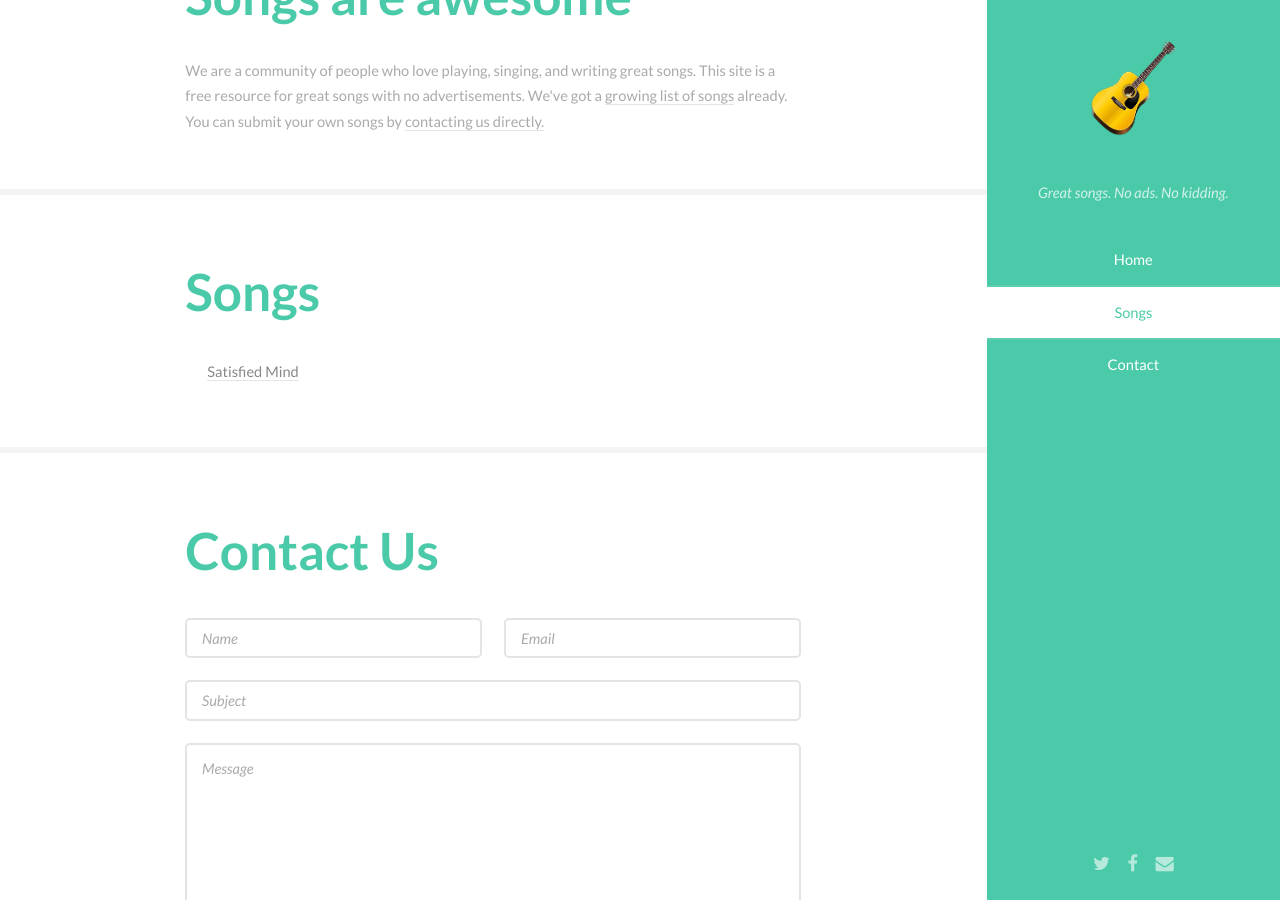
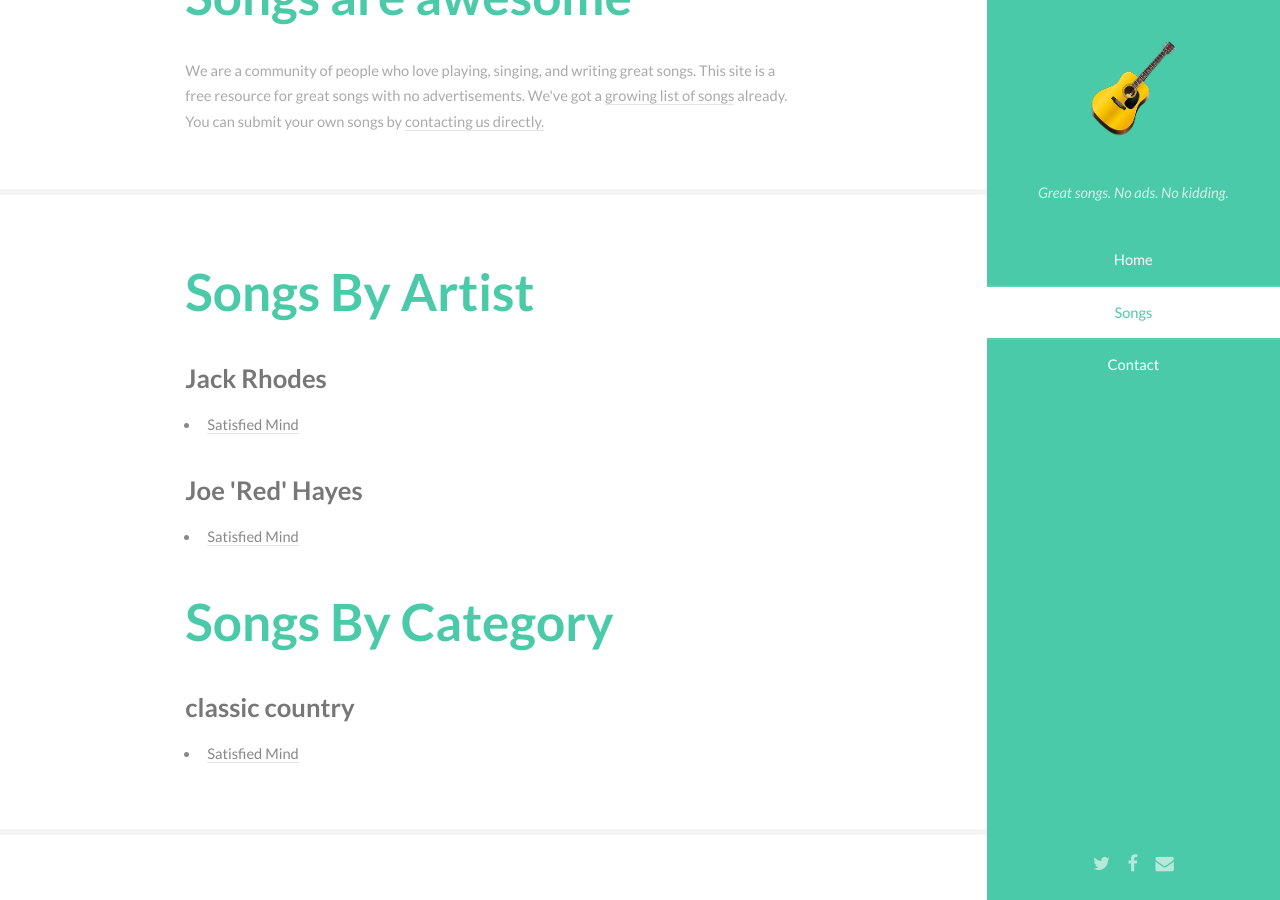
Before and after one commit to wabarr/guitars, a Jekyll site: the page built from index.html, in a window 1280 px wide and 900 px high, scrolled down 322 px. Built offline with Jekyll 4.4.1, drawn with Linux system fonts in a browser that asks for light colours.

Commit message:
add tagging and category system

```diff
--- a/_includes/songs.html
+++ b/_includes/songs.html
@@ -2,14 +2,44 @@
 	<section id="two">
 		<div class="container">
 			<header class="major">
-				<h2>Songs</h2>
-				<ul style="list-style-type: none;">
-					{% for post in site.posts %}
-						<li>
-								<a href="{{post.url}}">{{post.title}}</a>
-						</li>
+				<div id="by-artist">
+					<h2>Songs By Artist</h2>
+					{% capture tags %}
+	  				{% for tag in site.tags %}
+	    				{{ tag[0] }}
+	  				{% endfor %}
+					{% endcapture %}
+
+					{% assign sortedtags = tags | split:' ' | sort %}
+
+					{% for tag in sortedtags %}
+	  				<h3 id="{{ tag }}">{{ tag | replace:'_',' ' }}</h3>
+	  				<ul>
+	  				{% for post in site.tags[tag] %}
+	    				<li><a href="{{ post.url }}">{{ post.title }}</a></li>
+						{% endfor %}
+						</ul>
 					{% endfor %}
-				</ul>
+				</div>
+				<div id="by-category">
+					<h2>Songs By Category</h2>
+					{% capture categories %}
+	  				{% for category in site.categories %}
+	    				{{ category[0] }}
+	  				{% endfor %}
+					{% endcapture %}
+
+					{% assign sortedcategories = categories | split:' ' | sort %}
+
+					{% for category in sortedcategories %}
+	  				<h3 id="{{ category }}">{{ category | replace:'_',' ' }}</h3>
+	  				<ul>
+	  				{% for post in site.categories[category] %}
+	    				<li><a href="{{ post.url }}">{{ post.title }}</a></li>
+						{% endfor %}
+						</ul>
+					{% endfor %}
+				</div>
 			</header>
 		</div>
 	</section>
--- a/_posts/2014-07-07-Satisfied-Mind.md
+++ b/_posts/2014-07-07-Satisfied-Mind.md
@@ -1,6 +1,8 @@
 ---
 layout: song
 title: Satisfied Mind
+tags: Joe_'Red'_Hayes Jack_Rhodes
+categories: classic_country
 ---
 
 ## Satisfied Mind
```
